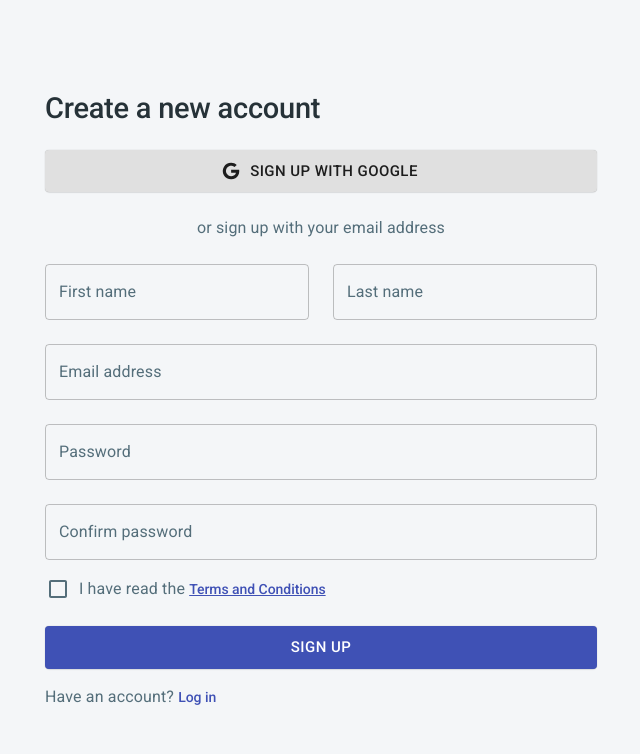
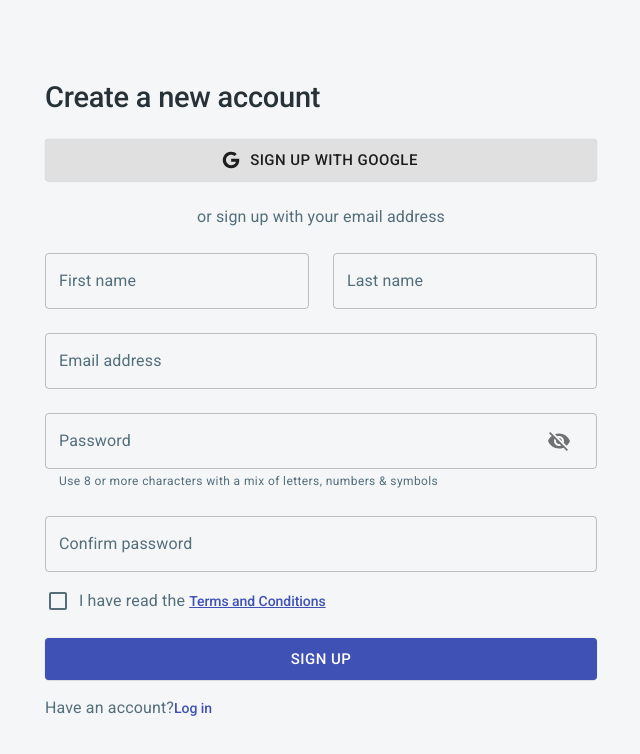
Before and after one commit to W8-Recipedia/Recipedia, a React (Create React App) app in the folder client/: page /signup in a window 1280 px wide. Shown: the top 754 px of the page, without its empty margins (319-959 px from the left). Built offline with nearby package versions, Linux system fonts and the light colour scheme.

Commit message:
Adds show password icon

```diff
--- a/client/src/components/recipe/RecipeDialog.js
+++ b/client/src/components/recipe/RecipeDialog.js
@@ -153,7 +153,7 @@ const RecipeDialog = ({ open, handleClose, recipeId, recipeInfo }) => {
                       tabIndex={-1}
                       disableRipple
                       inputProps={{ "aria-labelledby": labelId }}
-                    />{" "}
+                    />
                   </ListItemIcon>
                   <ListItemText primary={item.original} />
                 </ListItem>
@@ -179,7 +179,7 @@ const RecipeDialog = ({ open, handleClose, recipeId, recipeInfo }) => {
         </List>
         <Box pb={1}>
           <Typography variant="caption">
-            This recipe is courtesy of{" "}
+            This recipe is courtesy of
             <Link
               href={recipeInfo.sourceUrl || "#"}
               target="_blank"
--- a/client/src/views/home/HomeView/index.js
+++ b/client/src/views/home/HomeView/index.js
@@ -119,7 +119,7 @@ const Home = () => {
                 <>
                   <Button color="primary" onClick={loadMoreRecipes}>
                     <ArrowDownwardIcon className={classes.downArrow} /> Load
-                    more recipes!{" "}
+                    more recipes!
                     <ArrowDownwardIcon className={classes.downArrow} />
                   </Button>
                 </>
--- a/client/src/views/login/LoginView/index.js
+++ b/client/src/views/login/LoginView/index.js
@@ -12,6 +12,8 @@ import {
   DialogContentText,
   SvgIcon,
   TextField,
+  IconButton,
+  InputAdornment,
   Typography,
   makeStyles,
 } from "@material-ui/core";
@@ -22,6 +24,8 @@ import { login, googleLogin } from "src/components/auth/UserAuth";
 import Page from "src/components/theme/page";
 import GoogleLogin from "react-google-login";
 import { Scrollbars } from "react-custom-scrollbars";
+import Visibility from "@material-ui/icons/Visibility";
+import VisibilityOff from "@material-ui/icons/VisibilityOff";
 
 const useStyles = makeStyles((theme) => ({
   root: {
@@ -44,6 +48,9 @@ const LoginView = () => {
   const [open, setOpen] = React.useState(false);
   const [loginError, setLoginError] = useState("");
   const [googleAccount, setGoogleAccount] = useState(false);
+  const [initialRender, setInitialRender] = useState(true);
+  const [showPassword, setShowPassword] = useState(false);
+  const handleClickShowPassword = () => setShowPassword(!showPassword);
 
   const responseGoogle = (response) => {
     googleLogin(response.tokenId, response.profileObj).then((authResponse) => {
@@ -185,9 +192,21 @@ const LoginView = () => {
                     name="password"
                     onBlur={handleBlur}
                     onChange={handleChange}
-                    type="password"
                     value={values.password}
                     variant="outlined"
+                    type={showPassword ? "text" : "password"} // <-- This is where the magic happens
+                    InputProps={{
+                      endAdornment: (
+                        <InputAdornment position="end">
+                          <IconButton
+                            aria-label="toggle password visibility"
+                            onClick={handleClickShowPassword}
+                          >
+                            {showPassword ? <Visibility /> : <VisibilityOff />}
+                          </IconButton>
+                        </InputAdornment>
+                      ),
+                    }}
                   />
                   <Box my={2}>
                     <Button
@@ -202,7 +221,7 @@ const LoginView = () => {
                     </Button>
                   </Box>
                   <Typography color="textSecondary" variant="body1">
-                    Don&apos;t have an account?{" "}
+                    Don&apos;t have an account?
                     <Link component={RouterLink} to="/signup" variant="h6">
                       Sign up
                     </Link>
@@ -282,7 +301,7 @@ const LoginView = () => {
             >
               <DialogContent>
                 <DialogContentText id="alert-dialog-description">
-                  Please login with your email and password!{" "}
+                  Please login with your email and password!
                 </DialogContentText>
               </DialogContent>
             </Dialog>
--- a/client/src/views/signup/SignUpView/index.js
+++ b/client/src/views/signup/SignUpView/index.js
@@ -17,6 +17,8 @@ import {
   DialogActions,
   DialogContent,
   DialogContentText,
+  IconButton,
+  InputAdornment,
   Typography,
   makeStyles,
   SvgIcon,
@@ -24,6 +26,8 @@ import {
 import Page from "src/components/theme/page";
 import GoogleLogin from "react-google-login";
 import { Scrollbars } from "react-custom-scrollbars";
+import Visibility from "@material-ui/icons/Visibility";
+import VisibilityOff from "@material-ui/icons/VisibilityOff";
 
 const useStyles = makeStyles((theme) => ({
   root: {
@@ -45,6 +49,9 @@ const SignUpView = () => {
   const navigate = useNavigate();
   const [open, setOpen] = useState(false);
   const [googleSignUpOpen, setGoogleSignUpOpen] = useState(false);
+  const [initialRender, setInitialRender] = useState(true);
+  const [showPassword, setShowPassword] = useState(false);
+  const handleClickShowPassword = () => setShowPassword(!showPassword);
 
   const handleSubmit = (values, actions) => {
     actions.setSubmitting(false);
@@ -211,15 +218,34 @@ const SignUpView = () => {
                   <TextField
                     error={Boolean(touched.password && errors.password)}
                     fullWidth
-                    helperText={touched.password && errors.password}
+                    helperText={
+                      initialRender
+                        ? "Use 8 or more characters with a mix of letters, numbers & symbols"
+                        : touched.password && errors.password
+                    }
                     label="Password"
                     margin="normal"
                     name="password"
                     onBlur={handleBlur}
-                    onChange={handleChange}
-                    type="password"
+                    onChange={(e) => {
+                      handleChange(e);
+                      setInitialRender(false);
+                    }}
                     value={values.password}
                     variant="outlined"
+                    type={showPassword ? "text" : "password"} // <-- This is where the magic happens
+                    InputProps={{
+                      endAdornment: (
+                        <InputAdornment position="end">
+                          <IconButton
+                            aria-label="toggle password visibility"
+                            onClick={handleClickShowPassword}
+                          >
+                            {showPassword ? <Visibility /> : <VisibilityOff />}
+                          </IconButton>
+                        </InputAdornment>
+                      ),
+                    }}
                   />
                   <TextField
                     error={Boolean(
@@ -233,7 +259,10 @@ const SignUpView = () => {
                     margin="normal"
                     name="confirmPassword"
                     onBlur={handleBlur}
-                    onChange={handleChange}
+                    onChange={(e) => {
+                      handleChange(e);
+                      setInitialRender(false);
+                    }}
                     type="password"
                     value={values.confirmPassword}
                     variant="outlined"
@@ -273,7 +302,7 @@ const SignUpView = () => {
                     </Button>
                   </Box>
                   <Typography color="textSecondary" variant="body1">
-                    Have an account?{" "}
+                    Have an account?
                     <Link component={RouterLink} to="/login" variant="h6">
                       Log in
                     </Link>
@@ -346,7 +375,7 @@ const SignUpView = () => {
                             onChange={handleChange}
                           />
                           <Typography color="textSecondary" variant="body1">
-                            I have read the{" "}
+                            I have read the
                             <Link
                               color="primary"
                               component={RouterLink}
```
Also changed, not shown: client/src/views/legal/LegalView/index.js (+4 -4 lines).
